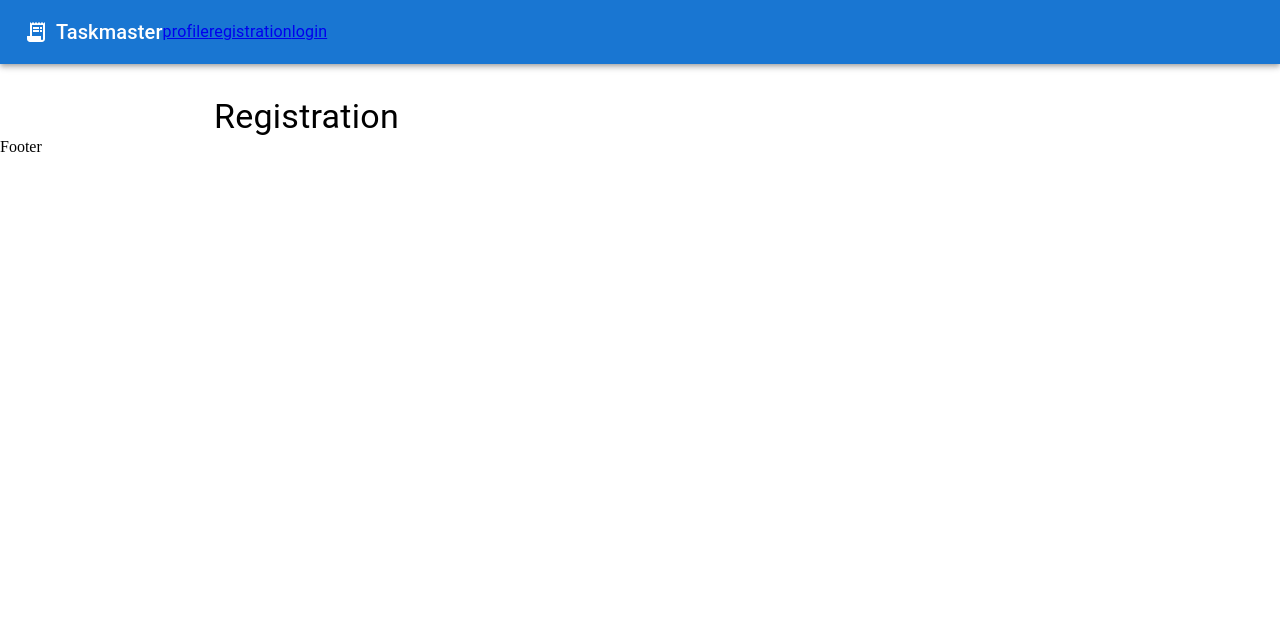
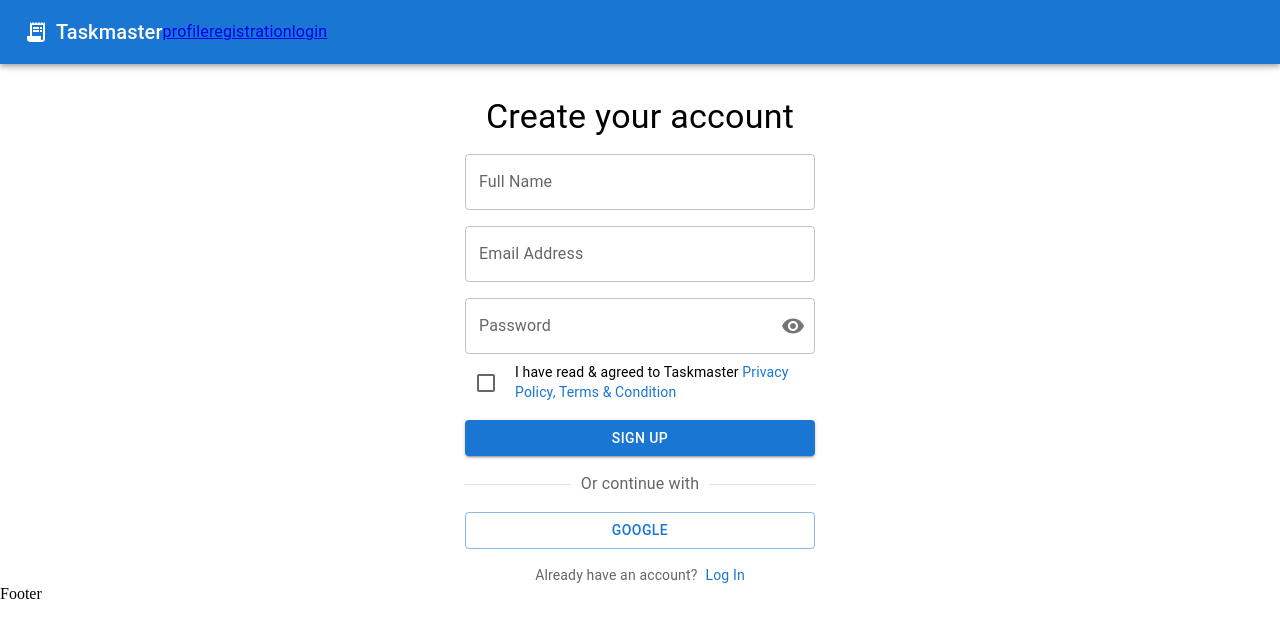
Before and after one commit to VHrabarev/taskmaster, a React (Create React App) app: page /registration in a window 1280 px wide. Shown: the top 638 px of the page. Built offline with nearby package versions, Linux system fonts and the light colour scheme.

Commit message:
Complited layout Login and Registration component

```diff
--- a/src/components/Login/index.tsx
+++ b/src/components/Login/index.tsx
@@ -1,7 +1,6 @@
-import { Box, Typography, TextField, FormControl, InputLabel, OutlinedInput, InputAdornment, IconButton } from '@mui/material';
+import { Box, Typography, TextField, FormControl, InputLabel, OutlinedInput, InputAdornment, IconButton, Button, Divider } from '@mui/material';
 import { visuallyHidden } from '@mui/utils';
-import Visibility from '@mui/icons-material/Visibility';
-import VisibilityOff from '@mui/icons-material/VisibilityOff';
+import { Visibility, VisibilityOff } from '@mui/icons-material';
 import React, { FormEvent } from 'react';
 import { Link } from 'react-router-dom';
 
@@ -12,9 +11,11 @@ const Login: React.FC = function() {
         event.preventDefault();
     };
 
-    const handleClickShowPassword = () => setShowPassword((show) => !show);
+    const handleClickShowPassword = function() {
+        setShowPassword((show) => !show)
+    };
 
-    const handleMouseDownPassword = (event: React.MouseEvent<HTMLButtonElement>) => {
+    const handleMouseDownPassword = function(event: React.MouseEvent<HTMLButtonElement>) {
       event.preventDefault();
     };
 
@@ -50,9 +51,20 @@ const Login: React.FC = function() {
                         label="Password"
                     />
                 </FormControl>
-                <Link to='forgot-password' style={{ color: "inherit", textDecoration: "none" }}>
-                    <Typography>Forgot Password?</Typography>
+                <Link to="forgot-password" style={{ color: "inherit", textDecoration: "none", textAlign: "right", marginBottom: 20 }}>
+                    <Typography className="opacityBrightly">Forgot Password?</Typography>
                 </Link>
+                <Button variant="contained" type="submit" sx={{ mb: 2 }}>Log In</Button>
+                <Divider role="presentation" sx={{ mb: 2 }}>
+                    <Typography sx={{ opacity: 0.6 }}>Or continue with</Typography>
+                </Divider>
+                <Button variant="outlined" sx={{ mb: 2 }}>Google</Button>
+                <Box sx={{ display: "flex", justifyContent: "center" }}>
+                    <Typography variant='body2' sx={{ opacity: 0.6, mr: 1 }}>Don’t have an account?</Typography>
+                    <Link to="/registration" style={{ color: "#1976d2", textDecoration: "none" }}>
+                        <Typography variant='body2' className='opacityDimly'>Sign Up</Typography>
+                    </Link>
+                </Box>
             </Box>
         </Box>
     );
--- a/src/components/Registration/index.tsx
+++ b/src/components/Registration/index.tsx
@@ -1,9 +1,80 @@
-import { Box, Typography } from '@mui/material';
+import { Box, Typography, TextField, FormControl, InputLabel, OutlinedInput, InputAdornment, IconButton, Checkbox, Button, Divider } from '@mui/material';
+import { Visibility, VisibilityOff } from '@mui/icons-material';
+import { visuallyHidden } from '@mui/utils';
+import React, { FormEvent } from "react";
+import { Link } from 'react-router-dom';
 
-const Registration = function() {
+const Registration: React.FC = function() {
+    const [showPassword, setShowPassword] = React.useState(false);
+
+    const onSubmitForm = function(event: FormEvent<HTMLFormElement>) {
+        event.preventDefault();
+    };
+
+    const handleClickShowPassword = function() {
+        setShowPassword((show) => !show)
+    };
+
+    const handleMouseDownPassword = function(event: React.MouseEvent<HTMLButtonElement>) {
+      event.preventDefault();
+    };
+
+    const privacyPolicyOnClick = function() {
+
+    };
+
+    const passwordEndAdornment = (
+        <InputAdornment position="end">
+            <IconButton
+                aria-label="toggle password visibility"
+                onClick={handleClickShowPassword}
+                onMouseDown={handleMouseDownPassword}
+                edge="end"
+            >
+                {showPassword ? <VisibilityOff /> : <Visibility />}
+            </IconButton>
+        </InputAdornment>
+    );
+
     return (
         <Box component="section">
-            <Typography component="h2" variant='h4'>Registration</Typography>
+            <Typography component="h2" sx={visuallyHidden}>Registration</Typography>
+            <Box
+                component="form"
+                onSubmit={onSubmitForm}
+                sx={{ display: "flex", flexDirection: "column", textAlign: "center", maxWidth: 350, margin: "0 auto" }}
+            >
+                <Typography component="h3" variant='h4' sx={{ mb: 2 }}>Create your account</Typography>
+                <TextField label="Full Name" variant="outlined" sx={{ mb: 2 }} />
+                <TextField label="Email Address" variant="outlined" sx={{ mb: 2 }} type='email' />
+                <FormControl variant="outlined" sx={{ mb: 1 }}>
+                    <InputLabel htmlFor="password">Password</InputLabel>
+                    <OutlinedInput
+                        id="password"
+                        type={showPassword ? 'text' : 'password'}
+                        endAdornment={passwordEndAdornment}
+                        label="Password"
+                    />
+                </FormControl>
+                <Box sx={{ display: "flex", textAlign: "left", alignItems: "flex-start", mb: 2 }}>
+                    <Checkbox sx={{ mr: 1 }} />
+                    <Typography variant='body2'>
+                        I have read & agreed to Taskmaster
+                        <a onClick={privacyPolicyOnClick} style={{ color: "#1976d2", textDecoration: "none", cursor: "pointer" }} className='opacityDimly'> Privacy Policy, Terms & Condition</a>
+                    </Typography>
+                </Box>
+                <Button variant="contained" type="submit" sx={{ mb: 2 }}>Sign Up</Button>
+                <Divider role="presentation" sx={{ mb: 2 }}>
+                    <Typography sx={{ opacity: 0.6 }}>Or continue with</Typography>
+                </Divider>
+                <Button variant="outlined" sx={{ mb: 2 }}>Google</Button>
+                <Box sx={{ display: "flex", justifyContent: "center" }}>
+                    <Typography variant='body2' sx={{ opacity: 0.6, mr: 1 }}>Already have an account?</Typography>
+                    <Link to="/login" style={{ color: "#1976d2", textDecoration: "none" }}>
+                        <Typography variant='body2' className='opacityDimly'>Log In</Typography>
+                    </Link>
+                </Box>
+            </Box>
         </Box>
     );
 };
--- /dev/null
+++ b/src/index.css
@@ -0,0 +1,13 @@
+.opacityBrightly {
+    transition: opacity 0.3s;
+    opacity: 0.6;
+}
+.opacityBrightly:hover {
+    opacity: 1;
+}
+.opacityDimly {
+    transition: opacity 0.3s;
+}
+.opacityDimly:hover {
+    opacity: 0.6;
+}
--- a/src/index.tsx
+++ b/src/index.tsx
@@ -4,6 +4,7 @@ import App from './components/App';
 import store from './store';
 import { Provider } from 'react-redux';
 import { BrowserRouter } from 'react-router-dom';
+import "./index.css";
 
 const root = ReactDOM.createRoot(
   document.getElementById('root') as HTMLElement
```
